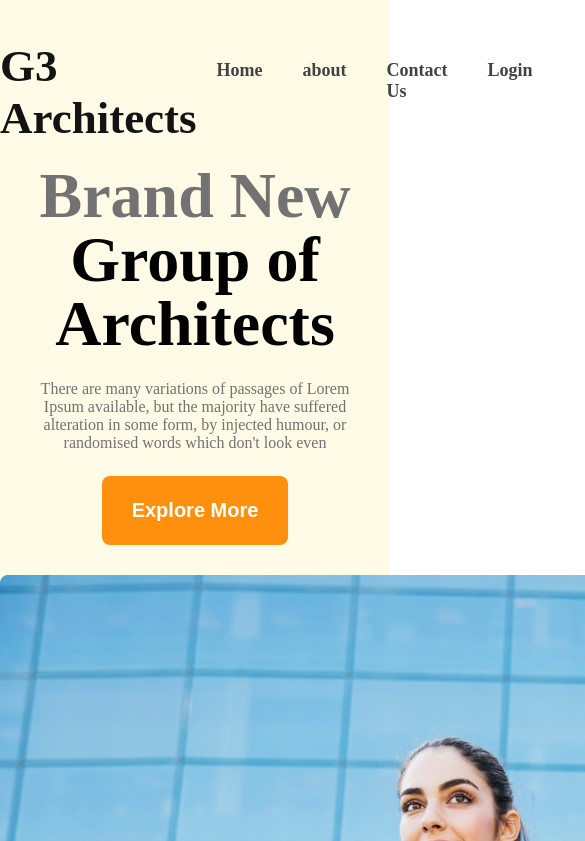
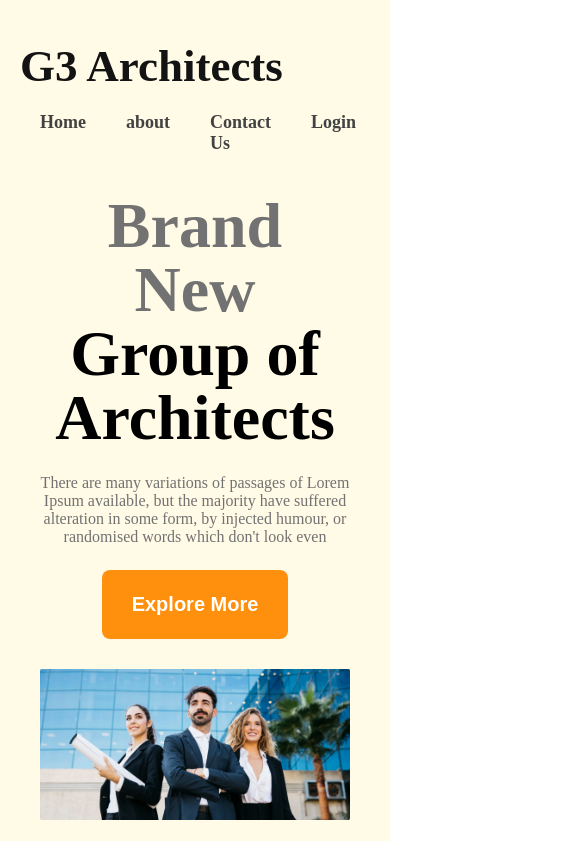
Before and after one commit to AMINBD2022/g3-architect, a plain HTML site: page index.html in a window 390 px wide. Shown: the top 841 px of the page, 585 px wide, since content can reach past the window. Drawn offline with Linux system fonts and the light colour scheme.

Commit message:
added responsive style

```diff
--- a/css/style.css
+++ b/css/style.css
@@ -12,7 +12,7 @@
 }
 
 .dark-2{
-    color:#424242;
+    color:rgba(66, 66, 66, 1);
 }
 
 .dark-3{
@@ -51,6 +51,9 @@
     cursor: pointer;
 }
 
+img{
+    max-width: 100%;
+}
 
 
 
@@ -102,3 +105,34 @@ nav ul li a{
 }
 
 /* banner section end  */
+
+
+
+
+
+
+
+
+
+
+
+
+
+
+
+
+/* -------------------- responsive design   ----- */
+
+@media screen and (max-width:576px){
+    header{
+        padding: 20px;
+    }
+
+    nav{
+        flex-direction: column;
+    }
+    .img-box img{
+        max-width: 100%;
+        padding: 0 20px;
+    }
+}
```
